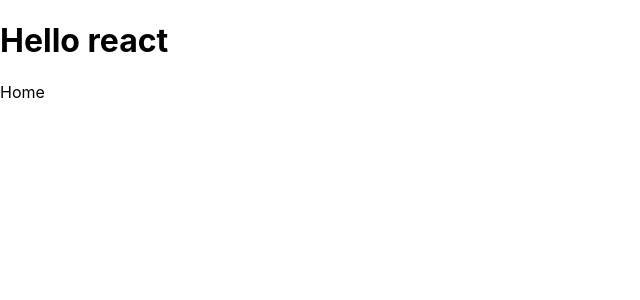
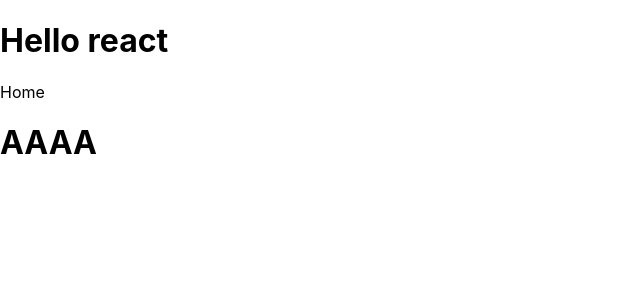
Before and after one commit to MohammadBQ/Full-Project-Frontend, a React (Create React App) app: page / in a window 1280 px wide. Shown: the top 300 px of the page, without its empty margins (0-640 px from the left). Built offline with nearby package versions, Linux system fonts and the light colour scheme.

Commit message:
abdullah first commit

```diff
--- a/src/component/pages/Home.js
+++ b/src/component/pages/Home.js
@@ -1,7 +1,12 @@
 import React from "react";
 
 const Home = () => {
-  return <div>Home</div>;
+  return (
+    <div>
+      Home
+      <h1>AAAA</h1>
+    </div>
+  );
 };
 
 export default Home;
```
